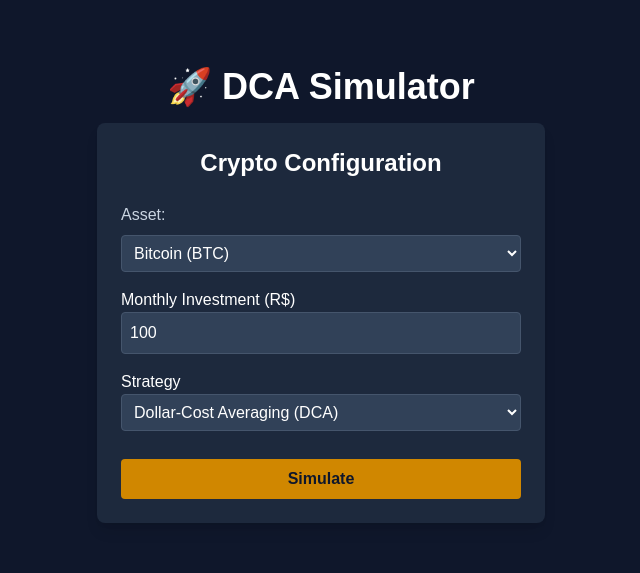
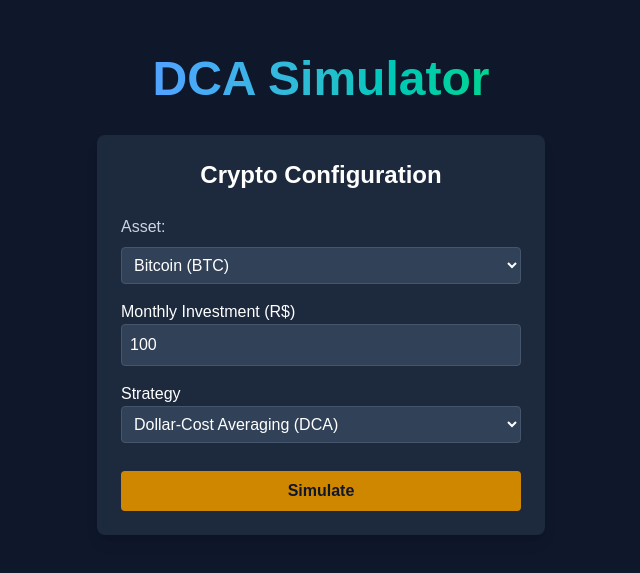
Before and after one commit to guidonunes/crypto_dca_simulator, a Next.js app in the folder dca-simulator-web/: page / in a window 1280 px wide. Shown: the part 105-678 px from the top of the page, without its empty margins (319-959 px from the left). Built offline with nearby package versions, Linux system fonts and the light colour scheme.

Commit message:
update home styling

```diff
--- a/dca-simulator-web/app/page.tsx
+++ b/dca-simulator-web/app/page.tsx
@@ -3,8 +3,13 @@ import SimulationForm from "@/components/SimulationForm";
 export default function Home() {
   return (
     <main className="flex min-h-screen flex-col items-center justify-center p-24 bg-slate-900 text-white">
-      <h1 className="text-4xl font-bold mb-4">🚀 DCA Simulator</h1>
+      <h1 className="text-5xl font-extrabold mb-8 text-transparent bg-clip-text bg-gradient-to-r from-blue-400 to-emerald-400">
+        DCA Simulator
+      </h1>
+
+      {/* Render our new form here */}
       <SimulationForm />
+
     </main>
   );
 }
```
